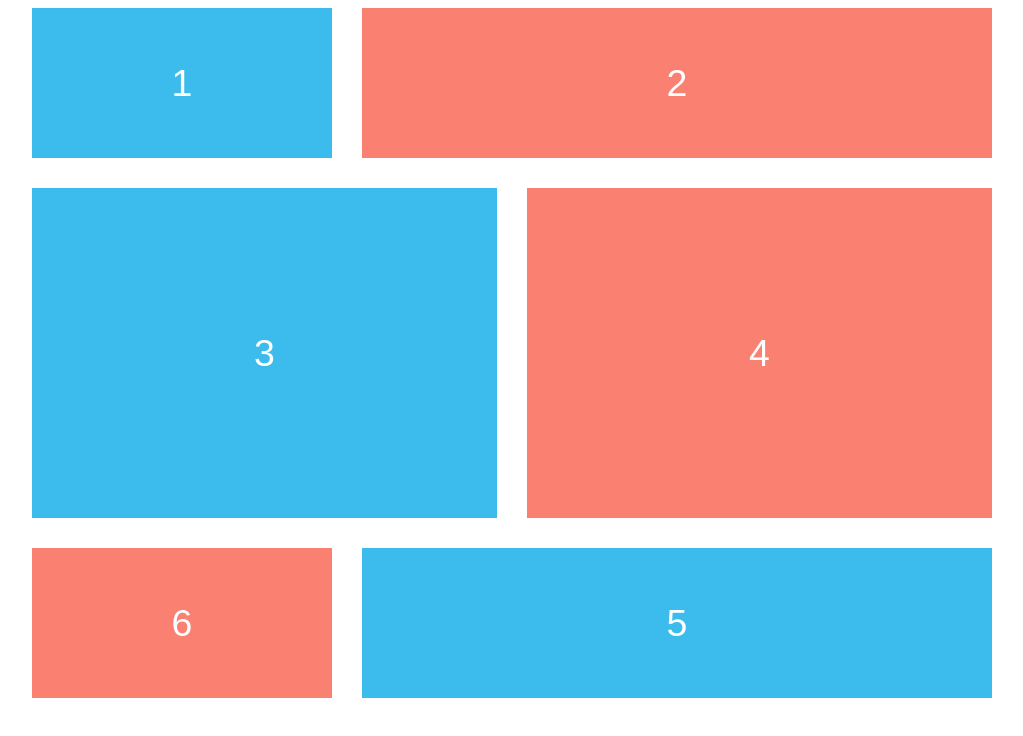
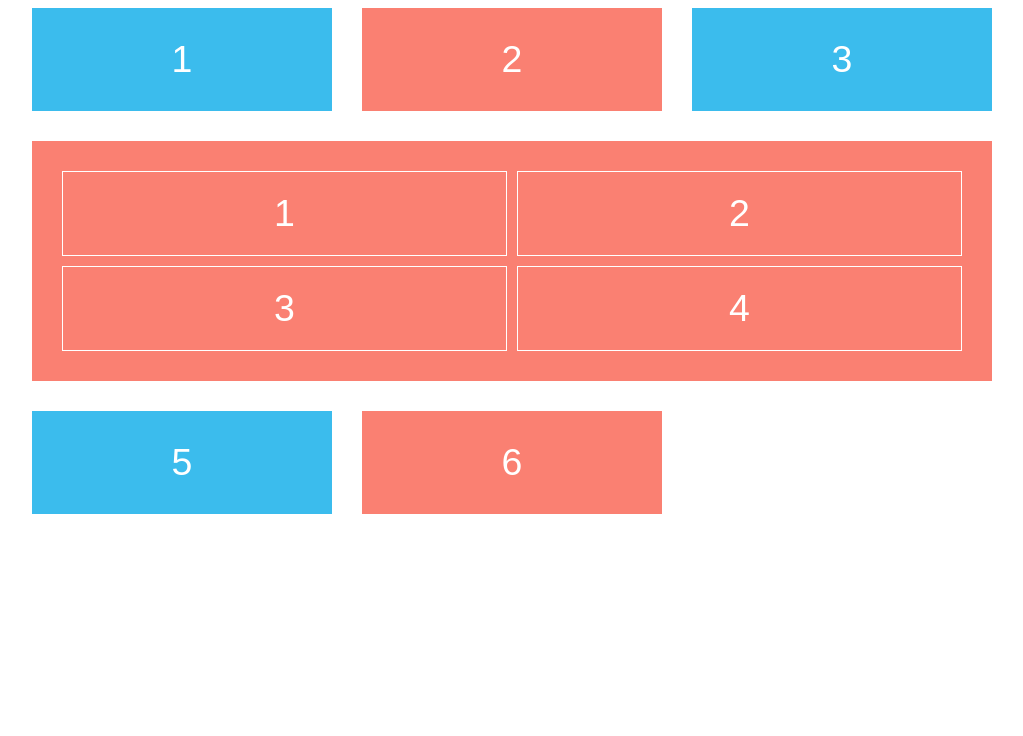
Before and after one commit to GillyRabutTsurwa/cssgrid-with-netninja, a plain HTML site: page index.html in a window 1280 px wide. Shown: the whole page, without its empty margins (128-1151 px from the left). Drawn offline with Linux system fonts and the light colour scheme.

Commit message:
Covered 2 Things - nested grids - the "span" keyword

```diff
--- a/index.html
+++ b/index.html
@@ -13,7 +13,12 @@
         <div class="un">1</div>
         <div class="deux">2</div>
         <div class="trois">3</div>
-        <div class="nne">4</div>
+        <div class="nested">
+            <p>1</p>
+            <p>2</p>
+            <p>3</p>
+            <p>4</p>
+        </div>
         <div class="tano">5</div>
         <div class="six">6</div>
 
--- a/styles.css
+++ b/styles.css
@@ -10,8 +10,7 @@ body {
 
 #content {
   display: grid;
-  grid-template-columns: repeat(6, 1fr);
-  grid-template-rows: repeat(4, minmax(15rem, auto));
+  grid-template-columns: repeat(3, 1fr);
   gap: 3rem;
 
   max-width: 96rem;
@@ -23,8 +22,7 @@ body {
   color: #fff;
   font-size: 3.75rem;
 
-  /* Le cod dessous sert a centraliser le texte des chiffres */
-  display: -webkit-box;
+  /* display: -webkit-box;
   display: -ms-flexbox;
   display: flex;
   -webkit-box-pack: center;
@@ -32,7 +30,7 @@ body {
   justify-content: center;
   -webkit-box-align: center;
   -ms-flex-align: center;
-  align-items: center;
+  align-items: center; */
 }
 
 #content div:nth-child(odd) {
@@ -43,29 +41,18 @@ body {
   background-color: salmon;
 }
 
-.un {
-  grid-column: 1 / 3;
+/* Relevant code */
+.nested {
+  display: grid;
+  grid-template-columns: repeat(2, 1fr);
+  gap: 1rem;
+  /* NOTE: Ninja also introduces the span keyword */
+  grid-column: 1 / span 3;
+  /* we can also just put "span 3". this will start at the default start position */
 }
 
-.deux {
-  grid-column: 3 / 7;
+.nested p {
+  border: 1px solid #fff;
+  padding: 2rem;
+  margin: 0;
 }
-
-.trois {
-  grid-column: 1 / 4;
-  grid-row: 2 / 4;
-}
-
-.nne {
-  grid-column: 4 / -1;
-  grid-row: 2 / 4;
-}
-
-.tano {
-  grid-column: 3 / -1;
-}
-
-.six {
-  grid-column: 1 / 3;
-  grid-row: 4 / -1;
-}
```
